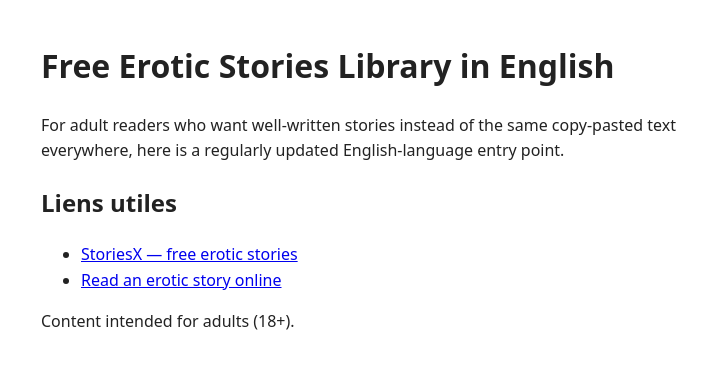
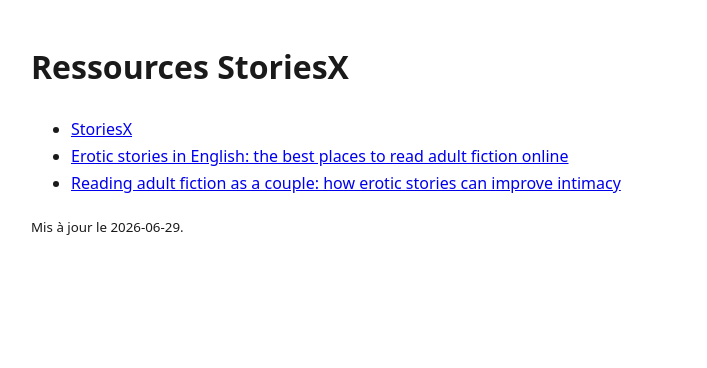
Before and after one commit to avisdejulie/storiesx-library, a plain HTML site: page index.html in a window 1280 px wide. Shown: the whole page, without its empty margins (259-966 px from the left). Drawn offline with Linux system fonts and the light colour scheme.

Commit message:
index: 2 articles

```diff
--- a/index.html
+++ b/index.html
@@ -1,19 +1,17 @@
 <!DOCTYPE html>
-<html lang="en">
+<html lang="fr">
 <head>
 <meta charset="utf-8">
-<meta name="viewport" content="width=device-width, initial-scale=1">
-<title>Free Erotic Stories Library in English</title>
-<meta name="description" content="For adult readers who want well-written stories instead of the same copy-pasted text everywhere, here is a regularly updated English-language entry po">
+<meta name="viewport" content="width=device-width,initial-scale=1">
+<title>Ressources StoriesX</title>
 </head>
-<body style="font-family:system-ui,sans-serif;max-width:680px;margin:40px auto;padding:0 16px;line-height:1.6;color:#222">
-<h1>Free Erotic Stories Library in English</h1>
-<p>For adult readers who want well-written stories instead of the same copy-pasted text everywhere, here is a regularly updated English-language entry point.</p>
-<h2>Liens utiles</h2>
+<body style="font-family:system-ui,sans-serif;max-width:700px;margin:40px auto;padding:0 20px;line-height:1.7;color:#1a1a1a">
+<h1>Ressources StoriesX</h1>
 <ul>
-    <li><a href="https://storiesx.us/">StoriesX — free erotic stories</a></li>
-    <li><a href="https://storiesx.us/">Read an erotic story online</a></li>
+<li><a href="https://www.storiesx.us/" rel="follow">StoriesX</a></li>
+<li><a href="./erotic-stories-english-online-2026.html">Erotic stories in English: the best places to read adult fiction online</a></li>
+<li><a href="./adult-fiction-reading-couples.html">Reading adult fiction as a couple: how erotic stories can improve intimacy</a></li>
 </ul>
-<p>Content intended for adults (18+).</p>
+<p><small>Mis à jour le 2026-06-29.</small></p>
 </body>
 </html>
```
